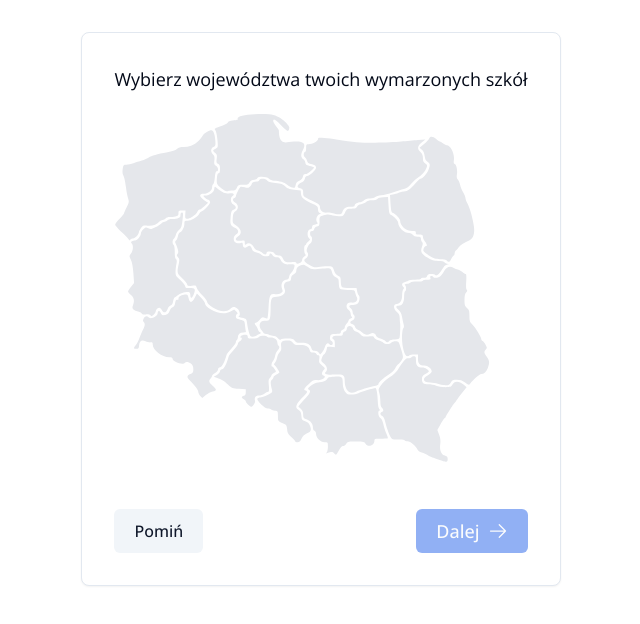
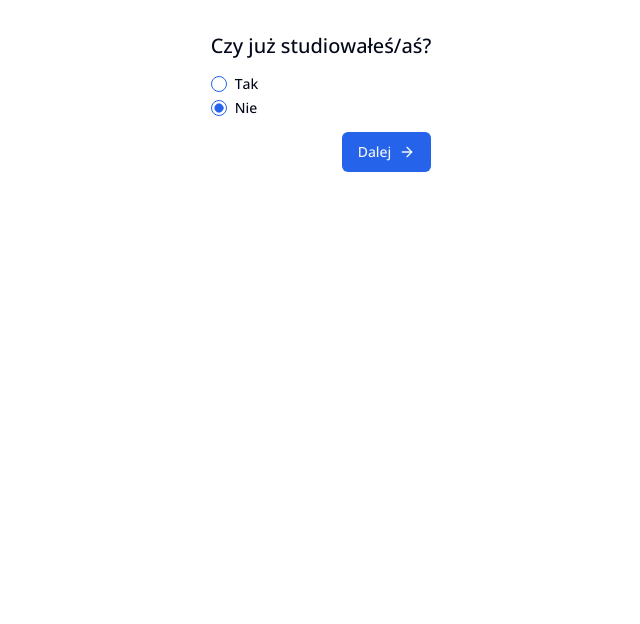
Before and after one commit to HackYeah2023-Nikodem-sAngels/task, a React (Vite) app in the folder frontend/: page /1/setup in a window 1280 px wide. Shown: the top 624 px of the page, without its empty margins (319-959 px from the left). Built offline with nearby package versions, Linux system fonts and the light colour scheme.

Commit message:
Add studied? step

```diff
--- a/frontend/package.json
+++ b/frontend/package.json
@@ -11,6 +11,8 @@
   },
   "dependencies": {
     "@heroicons/react": "^2.0.18",
+    "@radix-ui/react-label": "^2.0.2",
+    "@radix-ui/react-radio-group": "^1.1.3",
     "@radix-ui/react-slot": "^1.0.2",
     "class-variance-authority": "^0.7.0",
     "clsx": "^2.0.0",
--- /dev/null
+++ b/frontend/src/components/ui/label.tsx
@@ -0,0 +1,24 @@
+import * as React from "react"
+import * as LabelPrimitive from "@radix-ui/react-label"
+import { cva, type VariantProps } from "class-variance-authority"
+
+import { cn } from "@/lib/utils"
+
+const labelVariants = cva(
+  "text-sm font-medium leading-none peer-disabled:cursor-not-allowed peer-disabled:opacity-70"
+)
+
+const Label = React.forwardRef<
+  React.ElementRef<typeof LabelPrimitive.Root>,
+  React.ComponentPropsWithoutRef<typeof LabelPrimitive.Root> &
+    VariantProps<typeof labelVariants>
+>(({ className, ...props }, ref) => (
+  <LabelPrimitive.Root
+    ref={ref}
+    className={cn(labelVariants(), className)}
+    {...props}
+  />
+))
+Label.displayName = LabelPrimitive.Root.displayName
+
+export { Label }
--- /dev/null
+++ b/frontend/src/components/ui/radio-group.tsx
@@ -0,0 +1,42 @@
+import * as React from "react"
+import * as RadioGroupPrimitive from "@radix-ui/react-radio-group"
+import { Circle } from "lucide-react"
+
+import { cn } from "@/lib/utils"
+
+const RadioGroup = React.forwardRef<
+  React.ElementRef<typeof RadioGroupPrimitive.Root>,
+  React.ComponentPropsWithoutRef<typeof RadioGroupPrimitive.Root>
+>(({ className, ...props }, ref) => {
+  return (
+    <RadioGroupPrimitive.Root
+      className={cn("grid gap-2", className)}
+      {...props}
+      ref={ref}
+    />
+  )
+})
+RadioGroup.displayName = RadioGroupPrimitive.Root.displayName
+
+const RadioGroupItem = React.forwardRef<
+  React.ElementRef<typeof RadioGroupPrimitive.Item>,
+  React.ComponentPropsWithoutRef<typeof RadioGroupPrimitive.Item>
+>(({ className, children, ...props }, ref) => {
+  return (
+    <RadioGroupPrimitive.Item
+      ref={ref}
+      className={cn(
+        "aspect-square h-4 w-4 rounded-full border border-primary text-primary ring-offset-background focus:outline-none focus-visible:ring-2 focus-visible:ring-ring focus-visible:ring-offset-2 disabled:cursor-not-allowed disabled:opacity-50",
+        className
+      )}
+      {...props}
+    >
+      <RadioGroupPrimitive.Indicator className="flex items-center justify-center">
+        <Circle className="h-2.5 w-2.5 fill-current text-current" />
+      </RadioGroupPrimitive.Indicator>
+    </RadioGroupPrimitive.Item>
+  )
+})
+RadioGroupItem.displayName = RadioGroupPrimitive.Item.displayName
+
+export { RadioGroup, RadioGroupItem }
--- a/frontend/src/routes/Setup.tsx
+++ b/frontend/src/routes/Setup.tsx
@@ -1,53 +1,84 @@
 import { useState } from "react";
-import { SelectArea } from "./setup/SelectArea";
+import { AreaStep } from "./setup/AreaStep";
+import { StudiedStep } from "./setup/StudiedStep";
+import { StudyLevelStep } from "./setup/StudyLevelStep";
 
 function CurrentStep(props: {
+    data: SetupData;
     step: Step;
     setData: React.Dispatch<React.SetStateAction<SetupData>>;
     setStep: React.Dispatch<React.SetStateAction<Step>>;
 }) {
     switch (props.step) {
-        case "regions": {
+        case "studied": {
             return (
-                <SelectArea
-                    onSubmit={(prev) => {
-                        props.setStep("regions/studied");
-                        return props.setData(prev);
+                <StudiedStep
+                    data={props.data}
+                    onSubmit={(data) => {
+                        props.setData(data);
+                        props.setStep(
+                            data.studyLevel === "1"
+                                ? "studied/regions"
+                                : "studied/regions/level",
+                        );
                     }}
                 />
             );
         }
+        case "studied/regions": {
+            return (
+                <AreaStep
+                    data={props.data}
+                    onSubmit={(data) => {
+                        props.setData(data);
+                        props.setStep("studied/regions/level");
+                    }}
+                />
+            );
+        }
+        case "studied/regions/level": {
+            return <StudyLevelStep data={props.data} onSubmit={() => false} />;
+        }
+        case "studied/regions/level(1or2)/interests":
+        case "studied/regions/level(3)/specialization":
     }
+}
+
+export interface StepProps {
+    data: SetupData;
+    onSubmit: (data: SetupData) => void;
 }
 
 export interface SetupData {
     regions?: string[];
-    studyLevel: 1 | 2 | 3;
+    studyLevel?: "1" | "2" | "3" | "1+2";
     interests?: string[];
     maturaResults?: string[];
     futureSkills?: string[];
     specialization?: string;
-    language: "pl" | "en";
+    language?: "pl" | "en";
     lastStudies?: string;
 }
 type Step =
-    | "regions"
-    | "regions/studied"
-    | "regions/studied/level"
-    | "regions/studied/level(1or2)/interests"
-    | "regions/studied/level(3)/specialization";
+    | "studied"
+    | "studied/regions"
+    | "studied/regions/level"
+    | "studied/regions/level(1or2)/interests"
+    | "studied/regions/level(3)/specialization";
 
 export function Setup() {
-    const [step, setStep] = useState<Step>("regions");
-    const [data, setData] = useState<SetupData>({
-        studyLevel: 1,
-        language: "pl",
-    });
+    const [step, setStep] = useState<Step>("studied");
+    const [data, setData] = useState<SetupData>({});
     console.log(data, step);
 
     return (
         <main className="grid grid-rows-[5rem_1rem] justify-center">
-            <CurrentStep step={step} setStep={setStep} setData={setData} />
+            <CurrentStep
+                data={data}
+                step={step}
+                setStep={setStep}
+                setData={setData}
+            />
         </main>
     );
 }
--- a/frontend/src/routes/setup/SelectArea.tsx
+++ b/frontend/src/routes/setup/AreaStep.tsx
@@ -1,13 +1,11 @@
 import { Map } from "@/components/Map";
 import { Button } from "@/components/ui/button";
 import { useState } from "react";
-import { SetupData } from "../Setup";
+import { StepProps } from "../Setup";
 import { Card } from "@/components/ui/card";
 import { ArrowRightIcon } from "@heroicons/react/24/outline";
 
-export function SelectArea(props: {
-    onSubmit: React.Dispatch<React.SetStateAction<SetupData>>;
-}) {
+export function AreaStep(props: StepProps) {
     const [areas, setAreas] = useState<string[]>([]);
 
     return (
@@ -16,13 +14,13 @@ export function SelectArea(props: {
                 className="flex flex-col gap-4"
                 onSubmit={(e) => {
                     e.preventDefault();
-                    props.onSubmit((data) => ({
-                        ...(data ?? {}),
+                    props.onSubmit({
+                        ...props.data,
                         regions: areas,
-                    }));
+                    });
                 }}
             >
-                <h1 className="text-center text-lg">
+                <h1 className="text-center text-lg font-medium">
                     Wybierz województwa twoich wymarzonych szkół
                 </h1>
                 <Map value={areas} onChange={setAreas} />
@@ -32,7 +30,7 @@ export function SelectArea(props: {
                         className="text-base"
                         variant={"secondary"}
                         size={"lg"}
-                        onClick={() => props.onSubmit((data) => ({ ...data }))}
+                        onClick={() => props.onSubmit(props.data)}
                     >
                         Pomiń
                     </Button>
--- /dev/null
+++ b/frontend/src/routes/setup/StudiedStep.tsx
@@ -0,0 +1,46 @@
+import { Button } from "@/components/ui/button";
+import { Label } from "@/components/ui/label";
+import { RadioGroup, RadioGroupItem } from "@/components/ui/radio-group";
+import { ArrowRightIcon } from "lucide-react";
+import { StepProps } from "../Setup";
+import { useState } from "react";
+
+export function StudiedStep(props: StepProps) {
+    const [studied, setStudied] = useState("no");
+
+    return (
+        <form
+            className="flex flex-col gap-4"
+            onSubmit={(e) => {
+                e.preventDefault();
+                props.onSubmit({
+                    ...props.data,
+                    studyLevel: studied === "no" ? "1" : undefined,
+                });
+            }}
+        >
+            <h1 className="text-center text-xl font-medium">
+                Czy już studiowałeś/aś?
+            </h1>
+            <RadioGroup
+                defaultValue={studied}
+                value={studied}
+                onValueChange={setStudied}
+            >
+                <div className="flex items-center space-x-2">
+                    <RadioGroupItem value="yes" id="yes" />
+                    <Label htmlFor="yes">Tak</Label>
+                </div>
+                <div className="flex items-center space-x-2">
+                    <RadioGroupItem value="no" id="no" />
+                    <Label htmlFor="no">Nie</Label>
+                </div>
+            </RadioGroup>
+
+            <Button className="ml-auto flex gap-2" type="submit">
+                Dalej
+                <ArrowRightIcon className="w-4" />
+            </Button>
+        </form>
+    );
+}
--- /dev/null
+++ b/frontend/src/routes/setup/StudyLevelStep.tsx
@@ -0,0 +1,5 @@
+import { StepProps } from "../Setup";
+
+export function StudyLevelStep(props: StepProps) {
+    return <div>SelectStudyLevel</div>;
+}
```
Also changed, not shown: 1 other file (tests, documents, lock files or other folders).
